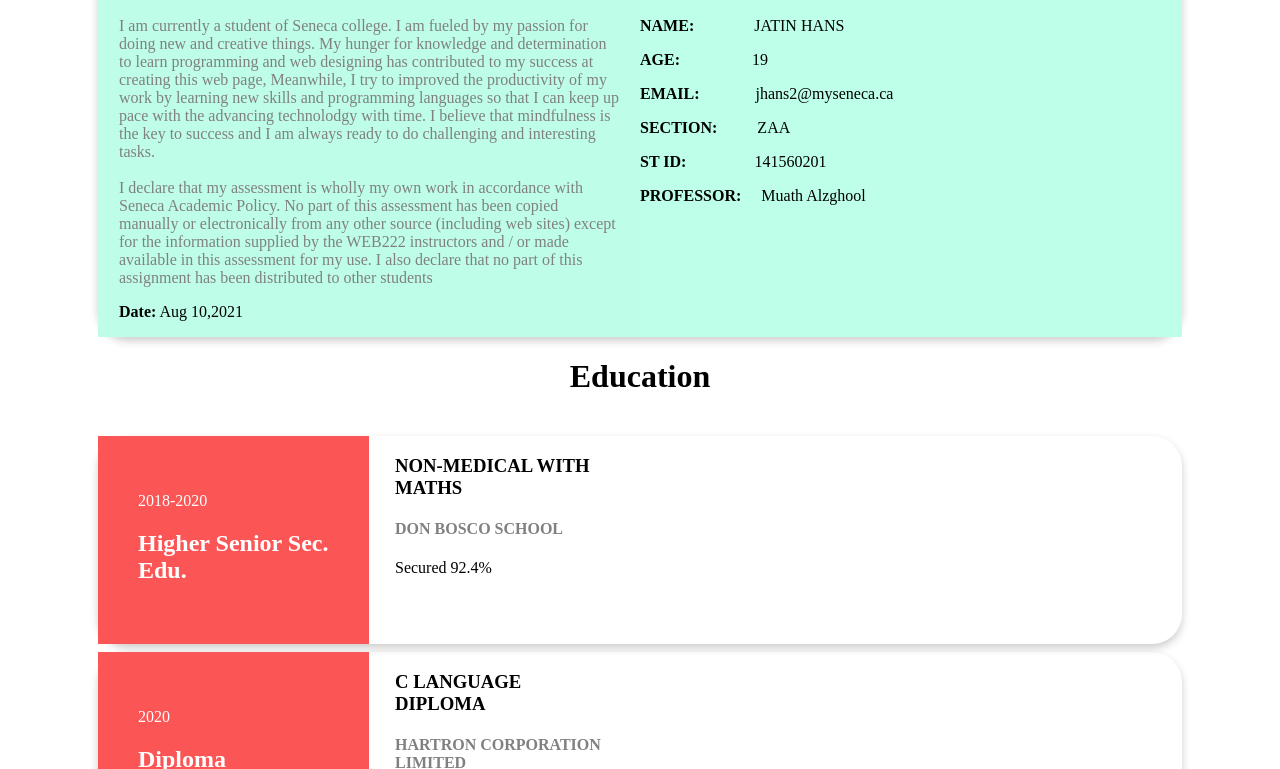
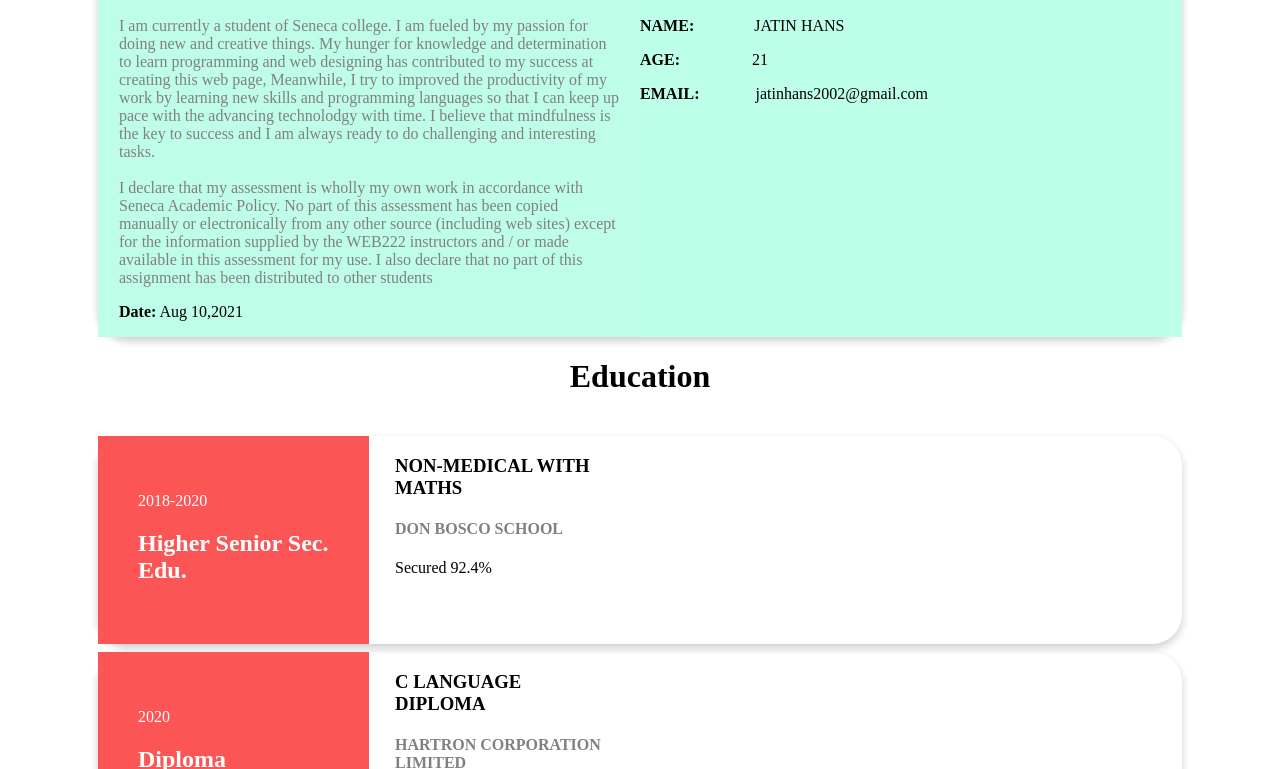
Before and after one commit to Jhans2/Jhans2.github.io, a plain HTML site: page index.html in a window 1280 px wide. Both pictures are taken after a click on the button "Resume". Shown: the part 807-1576 px from the top of the page. Drawn offline with nearby package versions, Linux system fonts and the light colour scheme.

Commit message:
Update index.html

```diff
--- a/index.html
+++ b/index.html
@@ -83,23 +83,11 @@
             </p>
             <p>
               <b>AGE: </b>
-              &nbsp;&nbsp;&nbsp;&nbsp;&nbsp;&nbsp;&nbsp;&nbsp;&nbsp;&nbsp;&nbsp;&nbsp;&nbsp;&nbsp;&nbsp;&nbsp;&nbsp;19
+              &nbsp;&nbsp;&nbsp;&nbsp;&nbsp;&nbsp;&nbsp;&nbsp;&nbsp;&nbsp;&nbsp;&nbsp;&nbsp;&nbsp;&nbsp;&nbsp;&nbsp;21
             </p>
             <p>
               <b>EMAIL: </b>
-              &nbsp;&nbsp;&nbsp;&nbsp;&nbsp;&nbsp;&nbsp;&nbsp;&nbsp;&nbsp;&nbsp;&nbsp;&nbsp;jhans2@myseneca.ca
-            </p>
-            <p>
-              <b>SECTION: </b>
-              &nbsp;&nbsp;&nbsp;&nbsp;&nbsp;&nbsp;&nbsp;&nbsp;&nbsp;ZAA
-            </p>
-            <p>
-              <b>ST ID: </b>
-              &nbsp;&nbsp;&nbsp;&nbsp;&nbsp;&nbsp;&nbsp;&nbsp;&nbsp;&nbsp;&nbsp;&nbsp;&nbsp;&nbsp;&nbsp;&nbsp;141560201
-            </p>
-            <p>
-              <b>PROFESSOR:</b>
-              &nbsp;&nbsp;&nbsp;&nbsp;Muath Alzghool
+              &nbsp;&nbsp;&nbsp;&nbsp;&nbsp;&nbsp;&nbsp;&nbsp;&nbsp;&nbsp;&nbsp;&nbsp;&nbsp;jatinhans2002@gmail.com
             </p>
           </div>
         </div>
@@ -137,7 +125,7 @@
       <div class="row" style="text-align: left">
         <div class="card">
           <div class="container-new">
-            <p>2021-2022<br />(expected)</p>
+            <p>2021-2022</p>
             <h2>Diploma</h2>
           </div>
           <div class="container-old">
```
